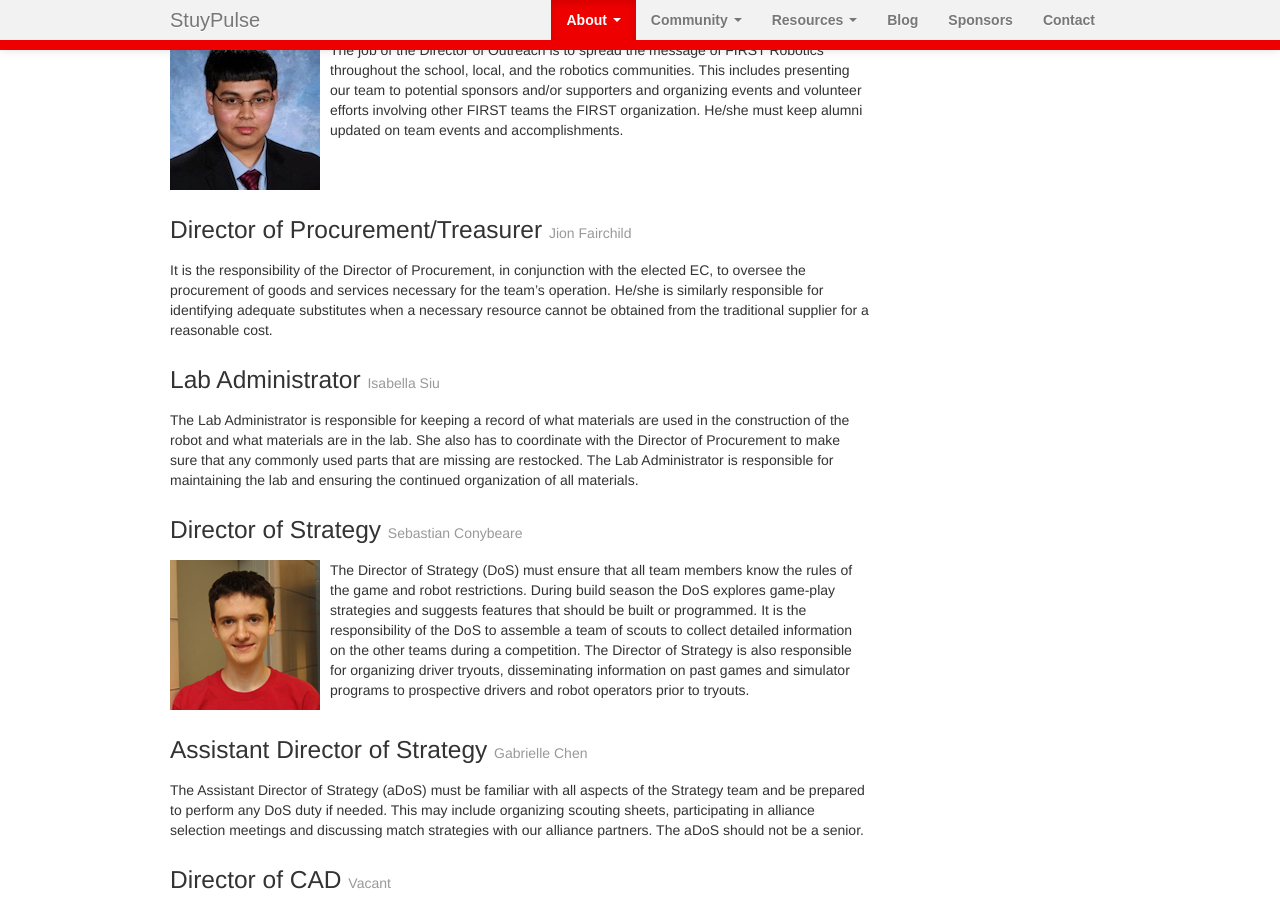
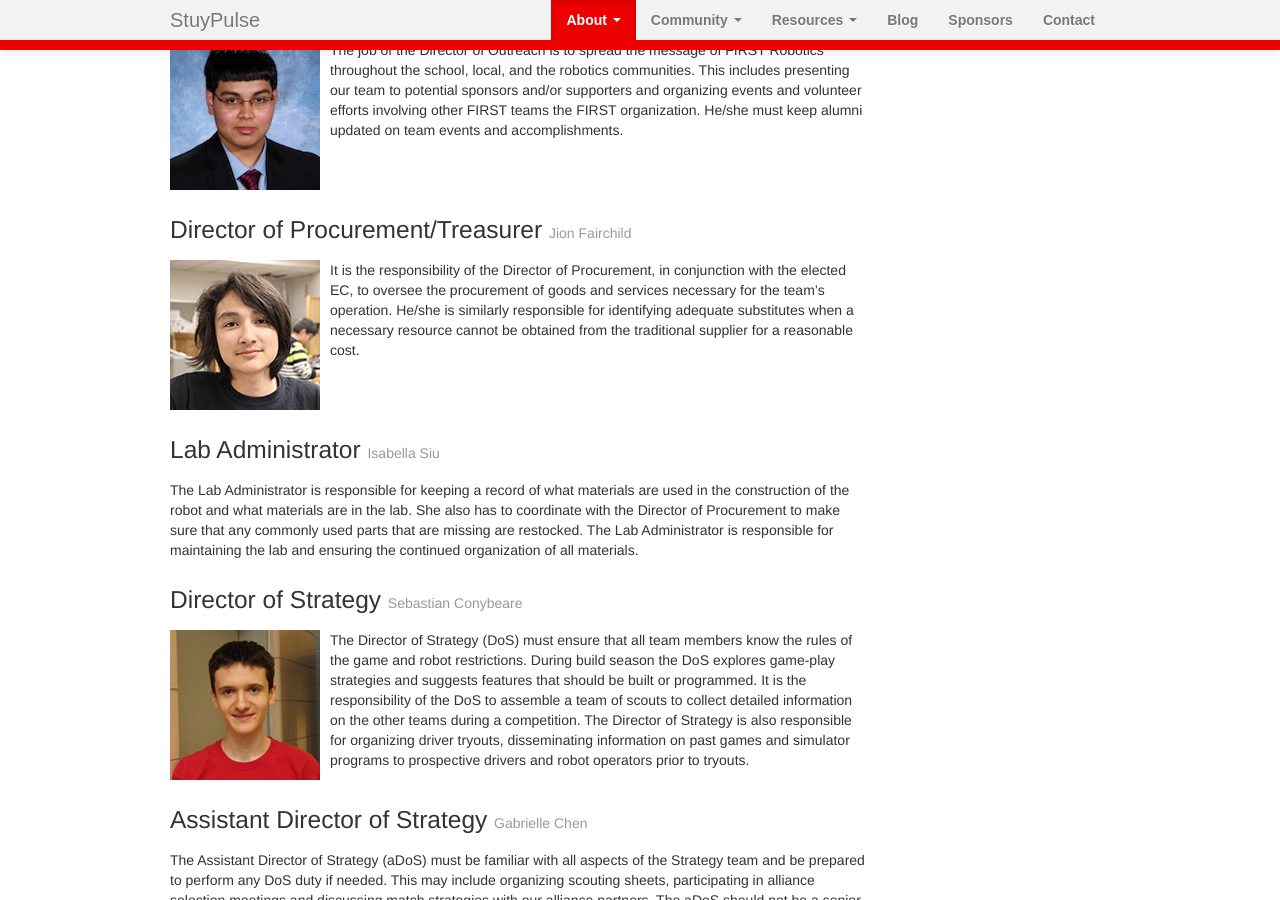
Before and after one commit to StuyPulse/team694.github.io, a Jekyll site: the page built from about/ec/index.md, in a window 1280 px wide and 900 px high, scrolled down 1410 px. Built offline with Jekyll 4.4.1, drawn with Linux system fonts in a browser that asks for light colours; nearby versions of some CDN libraries.

Commit message:
Add a photo of Jion to the leadership page

```diff
--- a/about/ec/index.md
+++ b/about/ec/index.md
@@ -24,6 +24,7 @@ positions:
         name: Isabella Siu
     procurement:
         name: Jion Fairchild
+        photo: /img/ec/jion.jpg
     electronics:
         name: Mika Jain
     field:
```
Also changed, not shown: img/ec/jion.jpg (added).
